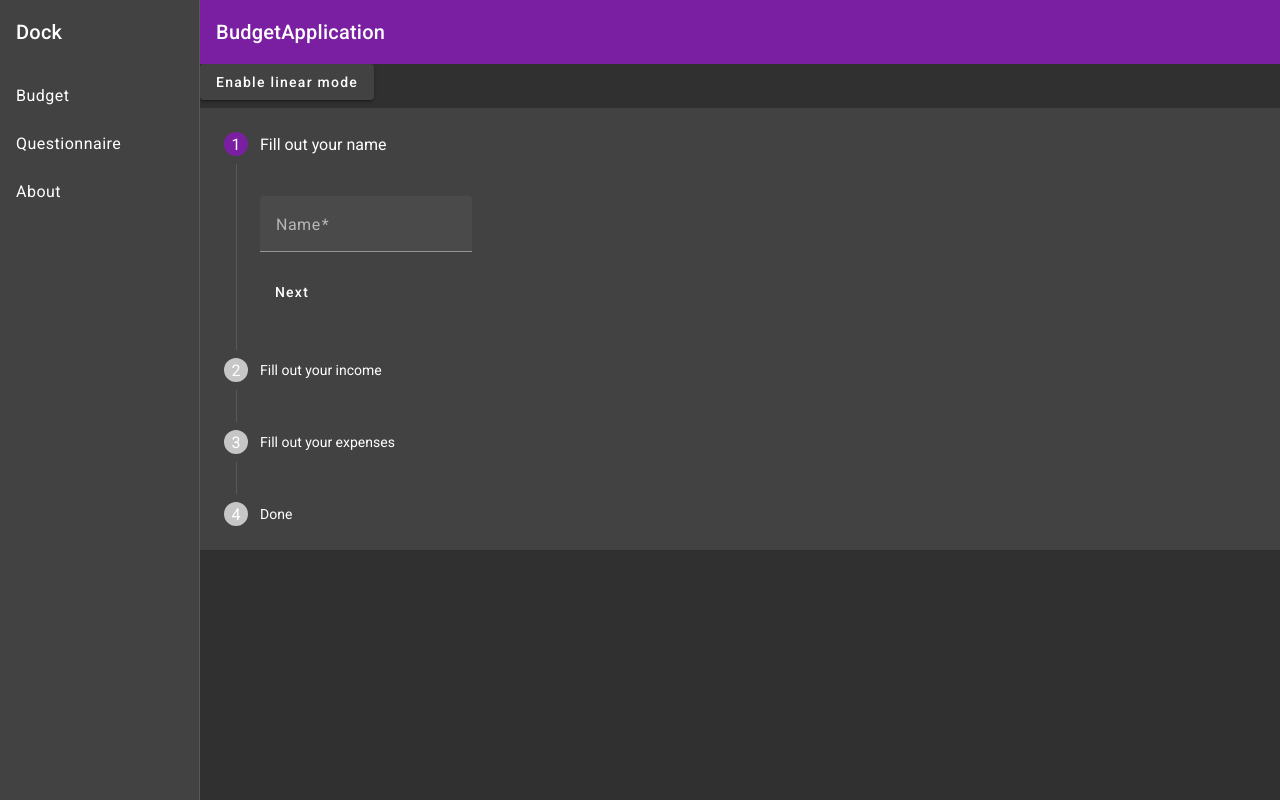
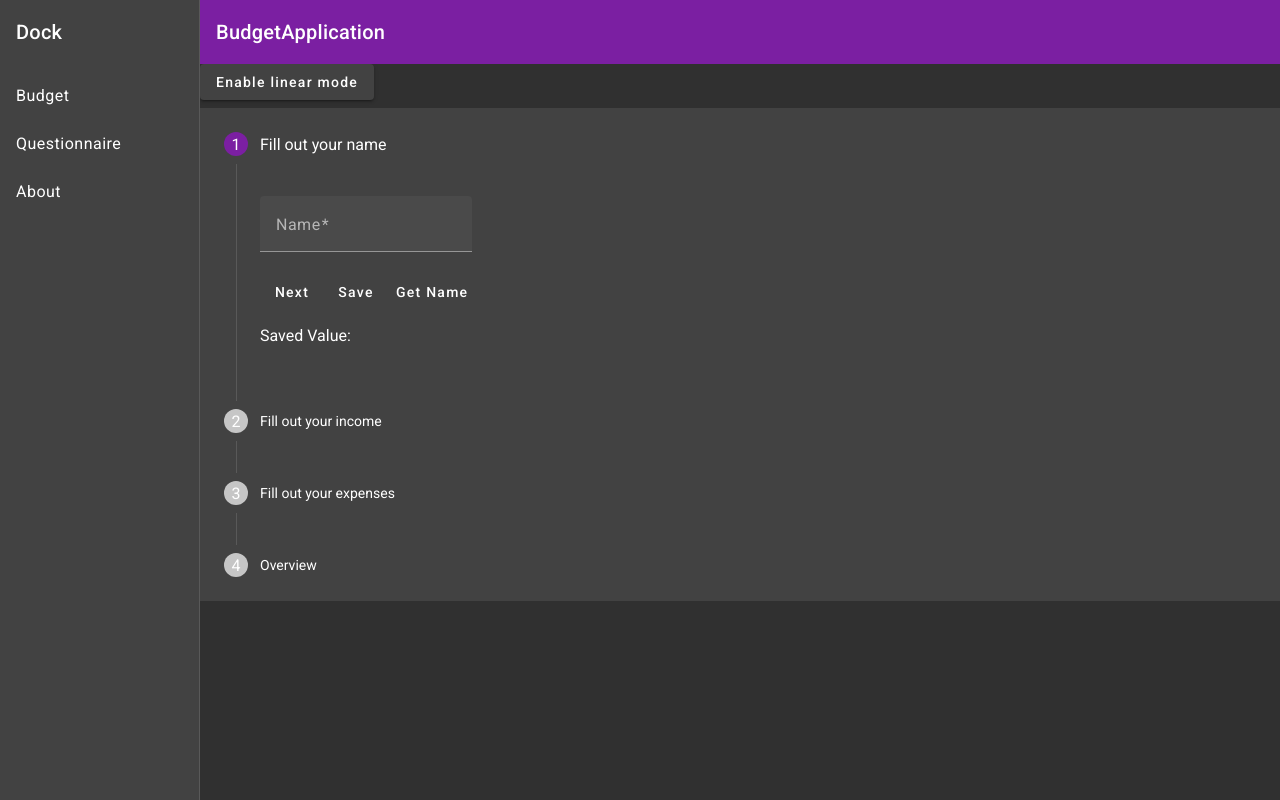
Before and after one commit to Rourkeyboy/Budget, an Angular app in the folder Angular/BudgetApplication/: page /questionnaire in a window 1280 px wide. Built offline with nearby package versions, Linux system fonts and the light colour scheme.

Commit message:
Added functionality to store name as a variable in the service

```diff
--- a/Angular/BudgetApplication/src/app/services/financial-info.service.ts
+++ b/Angular/BudgetApplication/src/app/services/financial-info.service.ts
@@ -1,4 +1,5 @@
 import { Injectable } from '@angular/core';
+import { first } from 'rxjs';
 
 @Injectable({
   providedIn: 'root',
@@ -6,15 +7,16 @@ import { Injectable } from '@angular/core';
 
 // Service that holds information from the questionnaire
 export class FinancialInfoService {
-  public firstName: string;
-  public lastName: string;
-  public income: number | null;
-  public expenses: number | null;
+    private name!: string;
 
-  constructor() {
-    this.firstName = "";
-    this.lastName = "";
-    this.income = 0;
-    this.expenses = 0;
-  }
+    constructor() {
+    }
+
+    setInputValue(value: string) {
+      this.name = value;
+    }
+
+    getInputValue(): string{
+      return this.name;
+    }
 }
--- a/Angular/BudgetApplication/src/app/views/questionnaire/questionnaire.component.html
+++ b/Angular/BudgetApplication/src/app/views/questionnaire/questionnaire.component.html
@@ -7,10 +7,13 @@
         <ng-template matStepLabel>Fill out your name</ng-template>
         <mat-form-field>
           <mat-label>Name</mat-label>
-          <input matInput placeholder="Name" formControlName="firstCtrl" required>
+          <input [(ngModel)]="firstName" type="text" matInput placeholder="Name" formControlName="firstCtrl" required>
         </mat-form-field>
         <div>
           <button mat-button matStepperNext>Next</button>
+          <button (click)="(FinancialInfoService.setInputValue(firstName))" mat-button>Save</button>
+          <button (click)="(getInputValue)" mat-button>Get Name {{ getInputValue() }}</button>
+          <p>Saved Value: {{ FinancialInfoService.getInputValue() }}</p>
         </div>
       </form>
     </mat-step>
@@ -19,8 +22,8 @@
         <ng-template matStepLabel>Fill out your income</ng-template>
         <mat-label>Wages or Salary  </mat-label>
         <mat-form-field>
-          <mat-label> {{FinancialInfoService.firstName}}</mat-label>
-          <input matInput type="number" formControlName="secondCtrl" class="currency-input-field"
+          <mat-label> </mat-label>
+          <input [(ngModel)]="income" type="number" matInput formControlName="secondCtrl" class="currency-input-field"
                  placeholder="0" required>
                  <span matTextPrefix>$&nbsp;</span>
                  <span matTextSuffix>.00</span>
@@ -28,6 +31,8 @@
         <div>
           <button mat-button matStepperPrevious>Back</button>
           <button mat-button matStepperNext>Next</button>
+          <button mat-button>Save</button>
+          <p>Saved Value: {{ income }}</p>
         </div>
       </form>
     </mat-step>
@@ -36,8 +41,8 @@
         <ng-template matStepLabel>Fill out your expenses</ng-template>
         <mat-label>Rent or Mortgage  </mat-label>
         <mat-form-field>
-          <mat-label> {{FinancialInfoService.firstName}}</mat-label>
-          <input matInput type="number" formControlName="thirdCtrl" class="currency-input-field"
+          <mat-label></mat-label>
+          <input [(ngModel)]="expense" type="number" matInput type="number" formControlName="thirdCtrl" class="currency-input-field"
                  placeholder="0" required>
                  <span matTextPrefix>$&nbsp;</span>
                  <span matTextSuffix>.00</span>
@@ -45,12 +50,16 @@
         <div>
           <button mat-button matStepperPrevious>Back</button>
           <button mat-button matStepperNext>Next</button>
+          <button mat-button>Save</button>
+          <p>Saved Value: {{ expense }}</p>
         </div>
       </form>
     </mat-step>
     <mat-step>
-      <ng-template matStepLabel>Done</ng-template>
-      <p>You are now done.</p>
+      <ng-template matStepLabel>Overview</ng-template>
+      <p>Name: {{ firstName }}</p>
+      <p>Income: {{ income }}</p>
+      <p>Expenses: {{ expense }}</p>
       <div>
         <button mat-button matStepperPrevious>Back</button>
         <button mat-button (click)="stepper.reset()">Reset</button>
--- a/Angular/BudgetApplication/src/app/views/questionnaire/questionnaire.component.ts
+++ b/Angular/BudgetApplication/src/app/views/questionnaire/questionnaire.component.ts
@@ -11,6 +11,10 @@ import {FinancialInfoService} from '../../services/financial-info.service';
   styleUrls: ['./questionnaire.component.css']
 })
 export class QuestionnaireComponent {
+  firstName: string;
+  income: number;
+  expense: number;
+
   firstFormGroup = this._formBuilder.group({
     firstCtrl: ['', Validators.required],
   });
@@ -26,7 +30,21 @@ export class QuestionnaireComponent {
   FinancialInfoService: FinancialInfoService;
 
   constructor(private _formBuilder: FormBuilder, financialInfoService: FinancialInfoService) {
+    this.income = 0;
+    this.expense = 0;
 
     this.FinancialInfoService = financialInfoService;
+    this.firstName = this.FinancialInfoService.getInputValue();
+    // this.firstName = this.FinancialInfoService.getNameValue();
   }
+
+  saveInputValue() {
+    this.FinancialInfoService.setInputValue(this.firstName);
+    console.log('Value saved:', this.firstName);
+  }
+
+  getInputValue() {
+    this.FinancialInfoService.getInputValue();
+  }
+
 }
```
